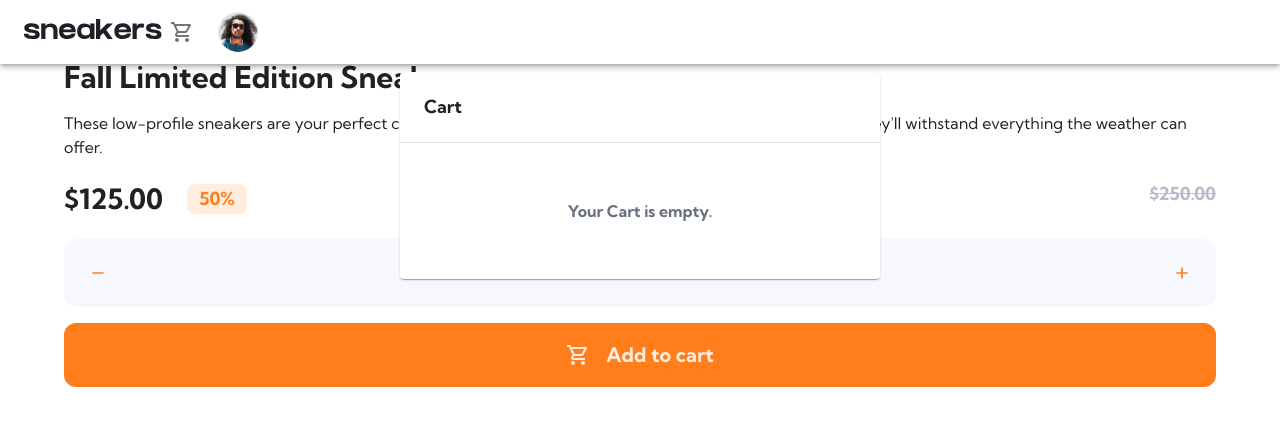
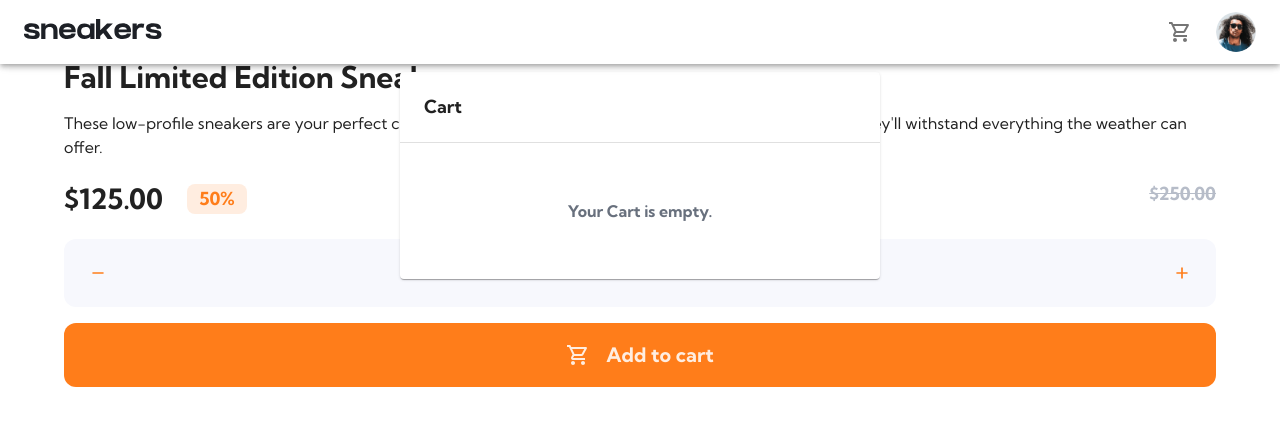
Before and after one commit to beloveddie/ecommerce-product-page, a Next.js app: page / in a window 1280 px wide. Shown: the top 426 px of the page. Built offline with nearby package versions, Linux system fonts and the light colour scheme.

Commit message:
Make Toolbar a display of flex to meet UI req..

```diff
--- a/components/Header/Header.js
+++ b/components/Header/Header.js
@@ -9,7 +9,10 @@ const Header = () => {
   return (
     <AppBar component="header" sx={{ backgroundColor: "neutral.white" }}>
       <Container maxWidth="xl">
-        <Toolbar disableGutters>
+        <Toolbar
+          disableGutters
+          sx={{ display: "flex", justifyContent: "space-between" }}
+        >
           <Box sx={{ display: { xs: "none", md: "flex" } }}>
             <Logo />
           </Box>
```
